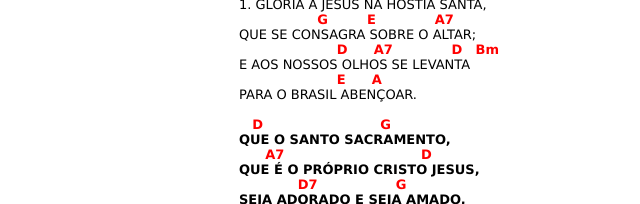
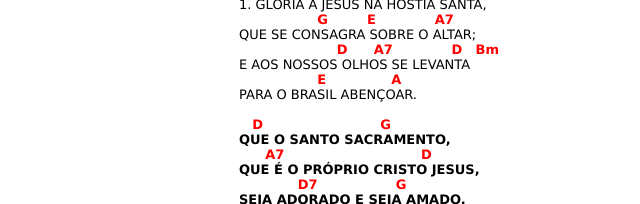
Before and after one commit to alvaro-helton/cifra_liturgia, a plain HTML site: page repertorios/ceia_do_senhor_a/ceia_do_senhor_a_transladacao.html in a window 1280 px wide. Shown: the part 143-347 px from the top of the page, 201-841 px from the left. Drawn offline with Linux system fonts and the light colour scheme.

Commit message:
Update ceia_do_senhor_a_transladacao.html

```diff
--- a/repertorios/ceia_do_senhor_a/ceia_do_senhor_a_transladacao.html
+++ b/repertorios/ceia_do_senhor_a/ceia_do_senhor_a_transladacao.html
@@ -47,7 +47,7 @@
         <p>QUE SE CONSAGRA SOBRE O ALTAR;</p>
         <span>_______________</span><b class="re">2.5</b><span>____</span><b class="la">0</b><b class="comp">7</b><span>_________</span><b class="re">2.5</b><span>__</span><b class="si">1</b><b class="comp">m</b>
         <p>E AOS NOSSOS OLHOS SE LEVANTA</p>
-        <span>_______________</span><b class="mi">3.5</b><span>____</span><b class="la">0</b>
+        <span>____________</span><b class="mi">3.5</b><span>__________</span><b class="la">0</b>
         <p>PARA O BRASIL ABENÇOAR.</p>
         <br>
         <span>__</span><b class="re">2.5</b><span>__________________</span><b class="sol">5</b>
```
